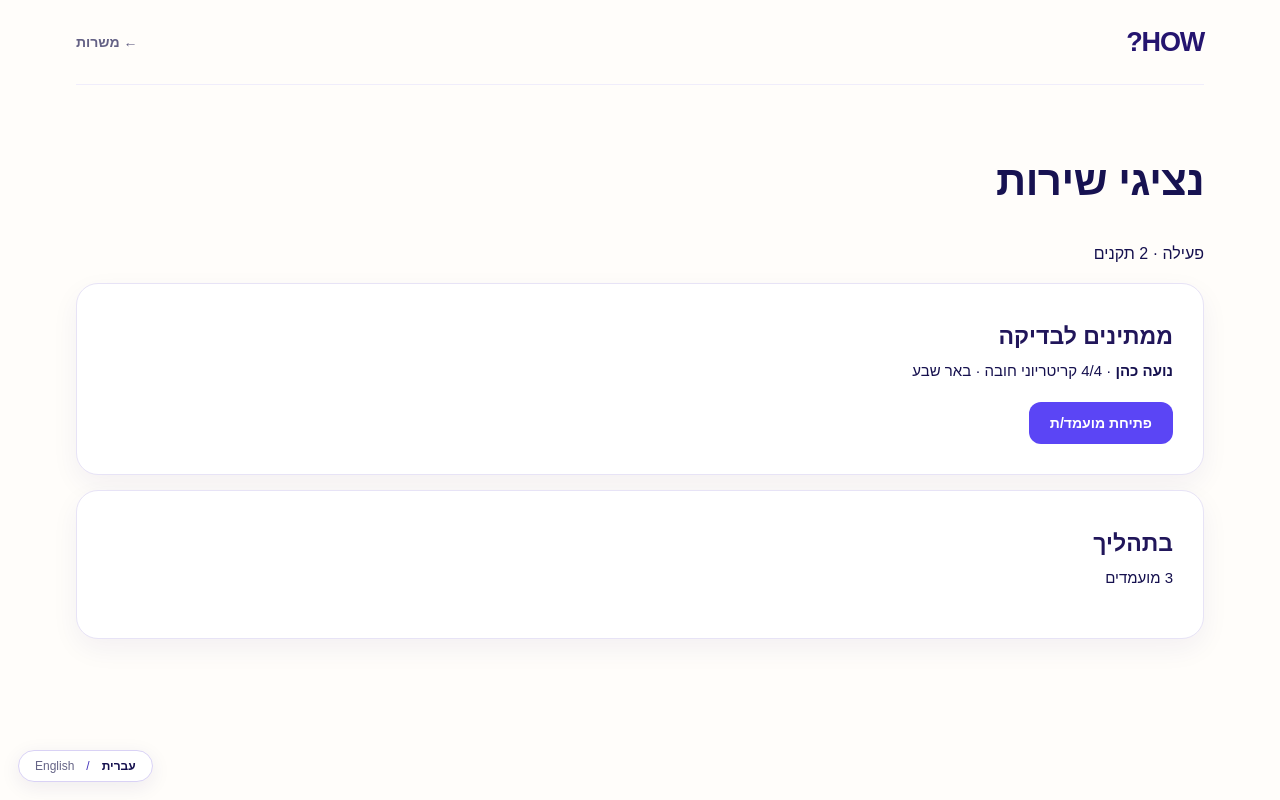
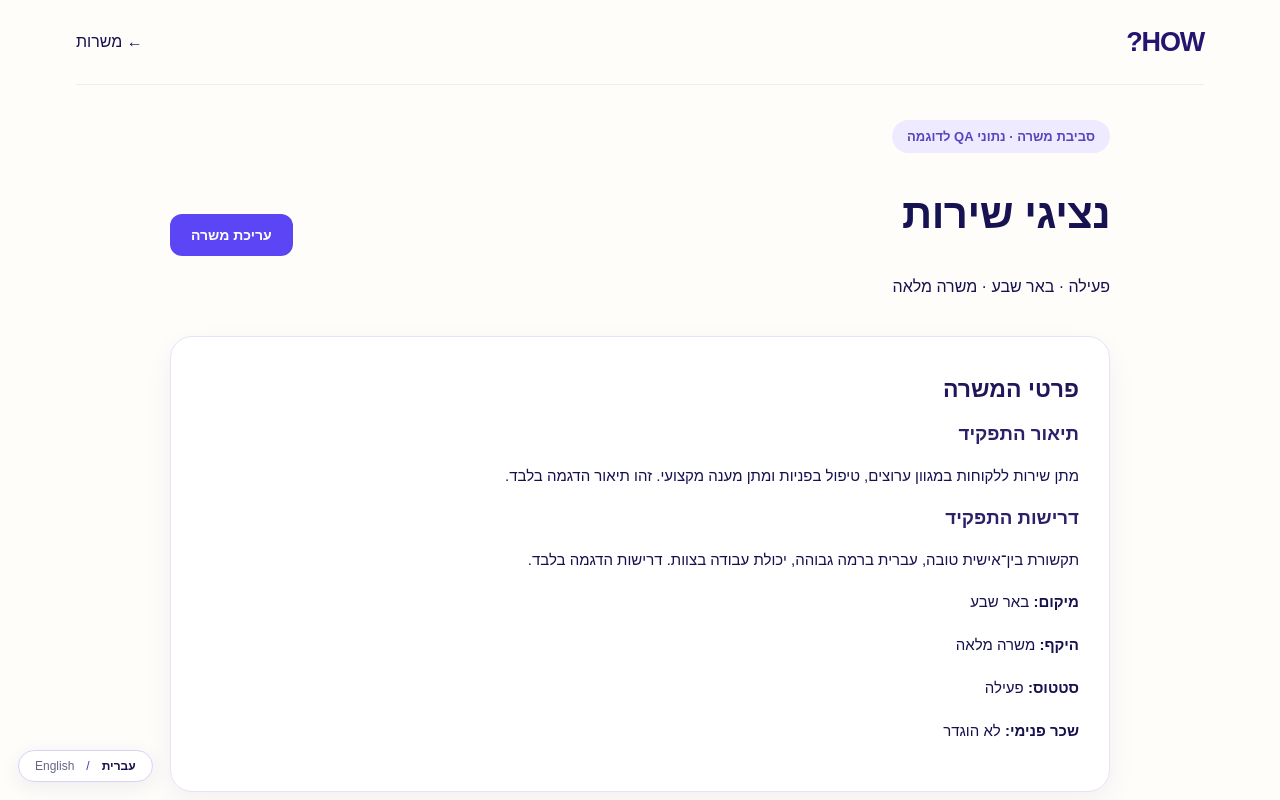
Before and after one commit to IritSel/recruitment-ai, a Next.js app: page /recruiter/jobs/1 in a window 1280 px wide. Shown: the top 800 px of the page. Built offline with nearby package versions, Linux system fonts and the light colour scheme.

Commit message:
Add editable job details to recruiter QA workspace

```diff
--- a/app/recruiter/jobs/1/page.tsx
+++ b/app/recruiter/jobs/1/page.tsx
@@ -1 +1,42 @@
-"use client";import Link from"next/link";import{useSiteLanguage}from"../../../components/useSiteLanguage";export default function P(){const en=useSiteLanguage()==="en";return <main className="shell"><nav className="nav"><Link className="brand" href="/">HOW?</Link><div className="navlinks"><Link href="/recruiter/jobs">← {en?"Jobs":"משרות"}</Link></div></nav><section style={{padding:"35px 0"}}><h1>{en?"Customer Service":"נציגי שירות"}</h1><p>פעילה · 2 תקנים</p><div className="choice"><h2>{en?"Waiting for review":"ממתינים לבדיקה"}</h2><p><b>נועה כהן</b> · 4/4 קריטריוני חובה · באר שבע</p><Link className="button" href="/recruiter/candidate/1">{en?"Open candidate":"פתיחת מועמד/ת"}</Link></div><div className="choice"><h2>{en?"In process":"בתהליך"}</h2><p>3 מועמדים</p></div></section></main>}
+"use client";
+import Link from "next/link";
+import {useEffect,useState} from "react";
+import {useSiteLanguage} from "../../../components/useSiteLanguage";
+
+type Job={title:string;description:string;requirements:string;location:string;employment:string;salary:string;status:string};
+const defaults:Job={title:"נציגי שירות",description:"מתן שירות ללקוחות במגוון ערוצים, טיפול בפניות ומתן מענה מקצועי. זהו תיאור הדגמה בלבד.",requirements:"תקשורת בין־אישית טובה, עברית ברמה גבוהה, יכולת עבודה בצוות. דרישות הדגמה בלבד.",location:"באר שבע",employment:"משרה מלאה",salary:"",status:"פעילה"};
+const storageKey="how-qa-job-1";
+const field:React.CSSProperties={width:"100%",padding:12,border:"1px solid #ddd6fe",borderRadius:10,font:"inherit",boxSizing:"border-box"};
+export default function JobWorkspace(){
+ const en=useSiteLanguage()==="en";
+ const [job,setJob]=useState<Job>(defaults);
+ const [edit,setEdit]=useState(false);
+ const [saved,setSaved]=useState(false);
+ useEffect(()=>{try{const raw=localStorage.getItem(storageKey);if(raw)setJob({...defaults,...JSON.parse(raw)})}catch{}},[]);
+ const update=(key:keyof Job,value:string)=>{setJob(prev=>({...prev,[key]:value}));setSaved(false)};
+ const save=()=>{try{localStorage.setItem(storageKey,JSON.stringify(job));setEdit(false);setSaved(true)}catch{setSaved(false)}};
+ return <main className="shell"><nav className="nav"><Link className="brand" href="/">HOW?</Link><Link href="/recruiter/jobs">← {en?"Jobs":"משרות"}</Link></nav>
+ <section style={{padding:"35px 0",maxWidth:940,margin:"auto"}}>
+ <span className="eyebrow">{en?"QA demo job workspace":"סביבת משרה · נתוני QA לדוגמה"}</span>
+ <div style={{display:"flex",justifyContent:"space-between",gap:16,alignItems:"center",flexWrap:"wrap"}}>
+ <div><h1>{job.title}</h1><p>{job.status} · {job.location} · {job.employment}</p></div>
+ <button className="button" type="button" onClick={()=>{setEdit(v=>!v);setSaved(false)}}>{edit?(en?"Cancel editing":"ביטול עריכה"):(en?"Edit job":"עריכת משרה")}</button></div>
+ {saved&&<p role="status" style={{color:"#166534"}}>{en?"Saved locally for QA. Not published to database.":"השינויים נשמרו בדפדפן לצורכי QA בלבד; הם לא פורסמו למסד הנתונים."}</p>}
+ <div className="choice" style={{marginTop:20}}>
+ <h2>{en?"Job details":"פרטי המשרה"}</h2>
+ {edit?<form onSubmit={e=>{e.preventDefault();save()}} style={{display:"grid",gap:14}}>
+ <label>{en?"Job title":"שם המשרה"}<input required style={field} value={job.title} onChange={e=>update("title",e.target.value)}/></label>
+ <label>{en?"Description":"תיאור התפקיד"}<textarea required style={{...field,minHeight:130}} value={job.description} onChange={e=>update("description",e.target.value)}/></label>
+ <label>{en?"Requirements":"דרישות התפקיד"}<textarea style={{...field,minHeight:110}} value={job.requirements} onChange={e=>update("requirements",e.target.value)}/></label>
+ <label>{en?"Location":"מיקום"}<input style={field} value={job.location} onChange={e=>update("location",e.target.value)}/></label>
+ <label>{en?"Employment":"היקף משרה"}<select style={field} value={job.employment} onChange={e=>update("employment",e.target.value)}><option>משרה מלאה</option><option>משרה חלקית</option><option>משמרות</option><option>Full time</option><option>Part time</option></select></label>
+ <label>{en?"Internal salary range":"טווח שכר פנימי (לא מוצג למועמדים)"}<input style={field} value={job.salary} onChange={e=>update("salary",e.target.value)}/></label>
+ <label>{en?"Status":"סטטוס"}<select style={field} value={job.status} onChange={e=>update("status",e.target.value)}><option>פעילה</option><option>מוקפאת</option><option>סגורה</option></select></label>
+ <button className="button" type="submit">{en?"Save QA changes":"שמירת שינויים ב־QA"}</button>
+ </form>:<><h3>{en?"Description":"תיאור התפקיד"}</h3><p style={{whiteSpace:"pre-wrap"}}>{job.description}</p><h3>{en?"Requirements":"דרישות התפקיד"}</h3><p style={{whiteSpace:"pre-wrap"}}>{job.requirements}</p><p><b>{en?"Location":"מיקום"}:</b> {job.location}</p><p><b>{en?"Employment":"היקף"}:</b> {job.employment}</p><p><b>{en?"Status":"סטטוס"}:</b> {job.status}</p><p><b>{en?"Internal salary":"שכר פנימי"}:</b> {job.salary||"לא הוגדר"}</p></>}
+ </div>
+ <h2 style={{marginTop:28}}>{en?"Candidates":"מועמדים"}</h2>
+ <div className="choice"><h3>{en?"Waiting for review":"ממתינים לבדיקה"}</h3><p><b>נועה כהן</b> · 4/4 קריטריוני חובה · באר שבע (נתוני הדגמה)</p><Link className="button" href="/recruiter/candidates/1">{en?"Open candidate":"פתיחת מועמד/ת"}</Link></div>
+ <div className="choice"><h3>{en?"In process":"בתהליך"}</h3><p>{en?"3 demo candidates":"3 מועמדים לדוגמה"}</p></div>
+ </section></main>
+}
```
